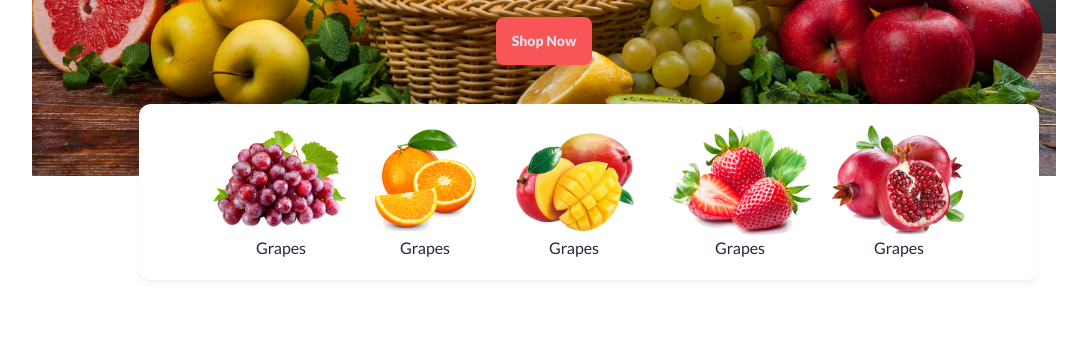
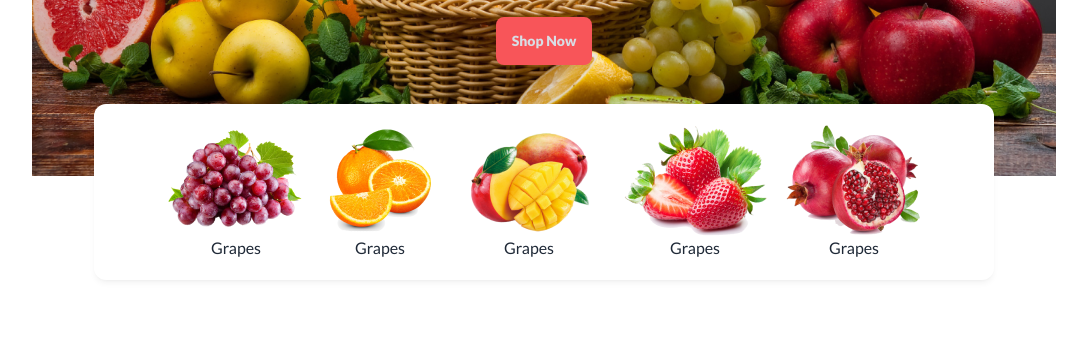
Before and after one commit to Rifatbd0789/assignment-three, a plain HTML site: page index.html in a window 1280 px wide. Shown: the part 446-800 px from the top of the page, without its empty margins (96-1183 px from the left). Drawn offline with nearby package versions, Linux system fonts and the light colour scheme; grey boxes are pictures that could not be loaded.

Commit message:
Error fixed and updated

```diff
--- a/index.html
+++ b/index.html
@@ -144,7 +144,7 @@
         </div>
     </div>
     <!-- floating part under banner -->
-    <div class="w-[900px]  bg-white rounded-xl shadow-[#0000000d] shadow-md flex gap-4 justify-center text-center mx-auto absolute left-[235px] top-[550px] p-5 hidden lg:flex">
+    <div class="w-[900px]  bg-white rounded-xl shadow-[#0000000d] shadow-md  gap-4 justify-center text-center mx-auto absolute left-[190px] top-[550px] p-5 hidden lg:flex">
         <!-- fruit one -->
         <div >
             <img src="./images/fruit1.png" alt="">
```
